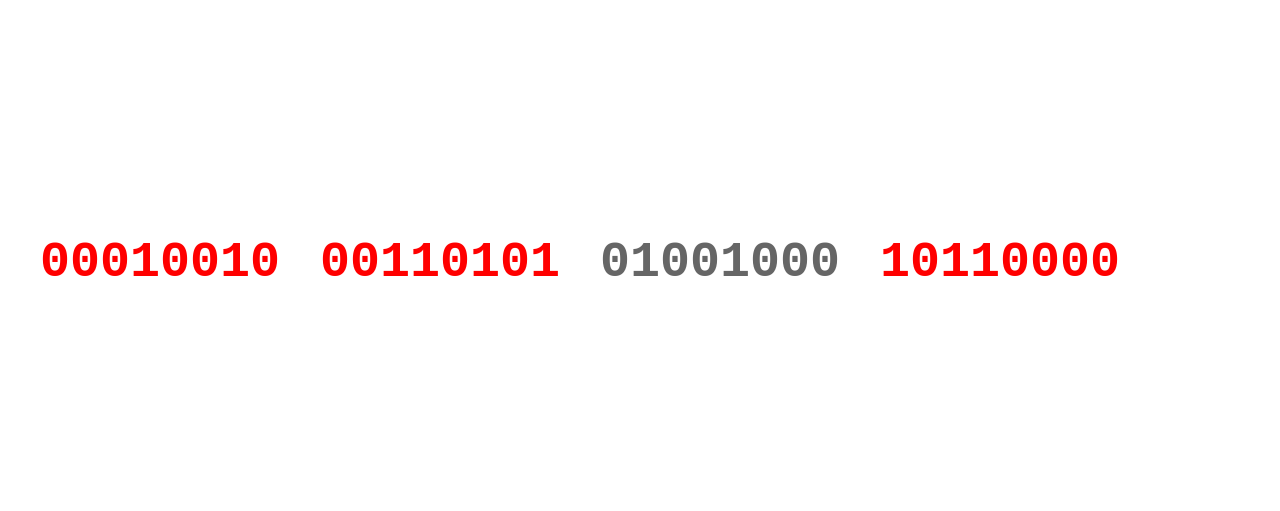
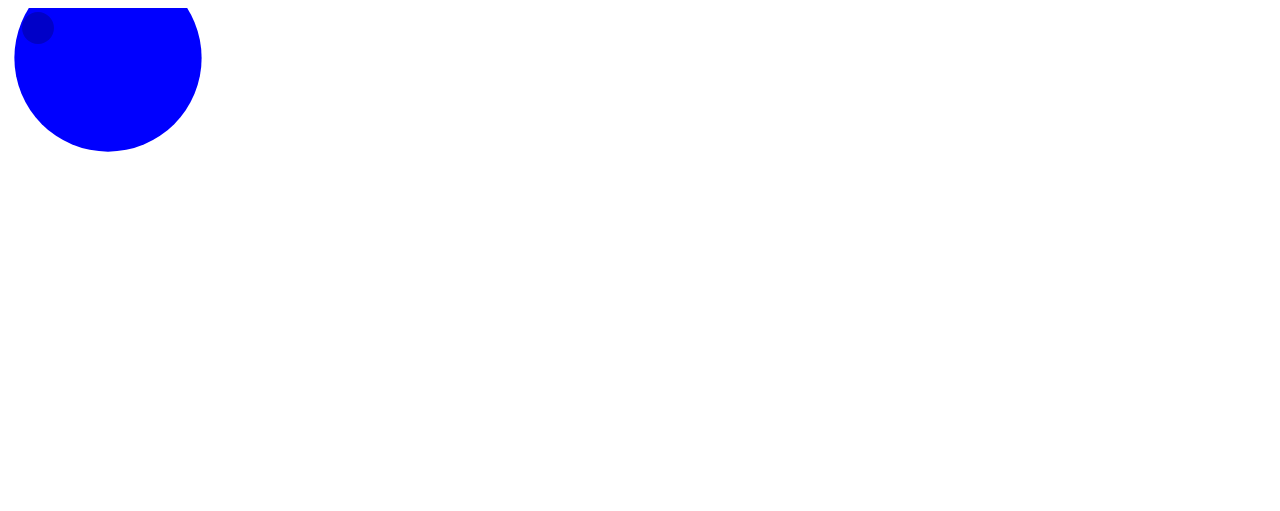
Before and after one commit to cyrus-shahrivar/cyrus-shahrivar.github.io, a plain HTML site: page index.html in a window 1280 px wide. Drawn offline with nearby package versions, Linux system fonts and the light colour scheme.

Commit message:
tried scatterplot type viz

```diff
--- a/index.html
+++ b/index.html
@@ -5,97 +5,28 @@
     <title>D3 Playground</title>
     <script src="https://d3js.org/d3.v3.min.js" charset="utf-8"></script>
     <style>
-      text {
-        font: bold 50px monospace;
-      }
-
-      .enter {
-        fill: #666;
-      }
-
-      .update {
-        fill: red;
-      }
-
-      .exit {
-        fill: green;
-      }
     </style>
   </head>
   <body>
     <script>
+    var array = [
+                [100,50],
+                [30,20],
+                [30,100]
+                ];
 
-    var alphabet = "00001111 00010010 01001000 00110101 10010111 10110000".split(" ");
+    var svg = d3.select('body').append('svg')
+                .attr('width', 200)
+                .attr('height',200);
 
-    var findLongestWordLength = function(alphabet){
-      var currentLongestLength = 0;
-      for(var i = 0; i < alphabet.length; i++){
-        if (alphabet[i].length > currentLongestLength){
-          currentLongestLength = alphabet[i].length;
-        }
-      }
-      return currentLongestLength;
-    }
-
-    var longestWordLength = findLongestWordLength(alphabet);
-
-    var width = window.innerWidth,
-        height = 500;
-
-    var svg = d3.select("body").append("svg")
-        .attr("width", width)
-        .attr("height", height)
-      .append("g")
-        .attr("transform", "translate(32," + (height / 2) + ")");
-
-    function update(data) {
-
-      // DATA JOIN
-      // Join new data with old elements, if any.
-      var text = svg.selectAll("text")
-          .data(data, function(d) { return d; });
-
-      // UPDATE
-      // Update old elements as needed.
-      text.attr("class", "update")
-        .transition()
-          .duration(750)
-          .attr("x", function(d, i) { return i * (35*longestWordLength); });
-
-      // ENTER
-      // Create new elements as needed.
-      text.enter().append("text")
-          .attr("class", "enter")
-          .attr("dy", ".35em")
-          .attr("y", -60)
-          .attr("x", function(d, i) { return i * (35*longestWordLength); })
-          .style("fill-opacity", 1e-6)
-          .text(function(d) { return d; })
-        .transition()
-          .duration(1000)
-          .attr("y", 0)
-          .style("fill-opacity", 1);
-
-      // EXIT
-      // Remove old elements as needed.
-      text.exit()
-          .attr("class", "exit")
-        .transition()
-          .duration(1000)
-          .attr("y", 60)
-          .style("fill-opacity", 1e-6)
-          .remove();
-    }
-
-    // The initial display.
-    update(alphabet);
-
-    // Grab a random sample of letters from the alphabet, in alphabetical order.
-    setInterval(function() {
-      update(d3.shuffle(alphabet)
-          .slice(0, Math.floor(Math.random() * alphabet.length))
-          .sort());
-    }, 2000);
+    var circles = svg.selectAll('circle')
+                     .data(array)
+                     .enter()
+                     .append('circle')
+                     .attr('cx', function(d){return d[0]})
+                     .attr('cy', function(d){return d[1]})
+                     .attr('r', function(d){return Math.random()*d[0]})
+                     .attr('fill', function(d,i){return 'rgb(0,0,' + d[1]*10 + ')'});
 
     </script>
   </body>
```
